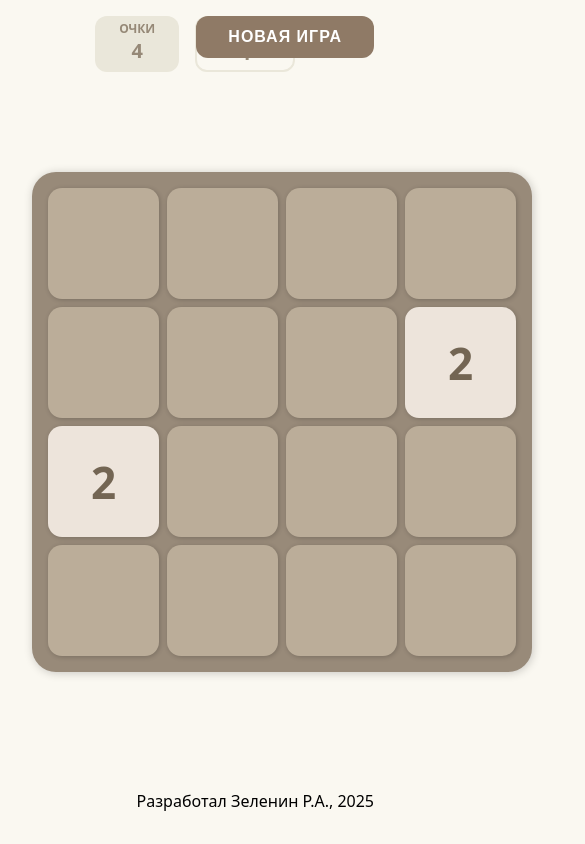
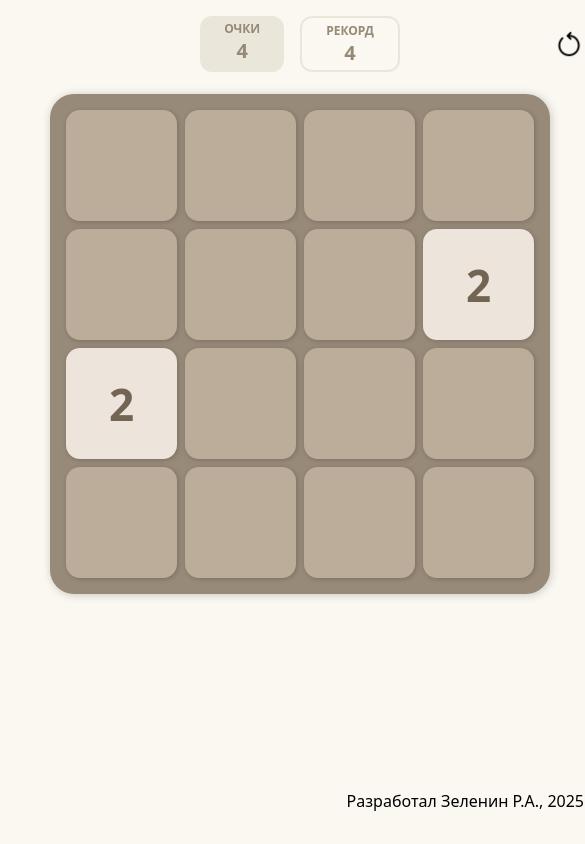
Before and after one commit to RomanZelenin/2048-game, a Vue app: page / in a window 390 px wide. Shown: the whole page, 585 px wide, since content can reach past the window. Built offline with nearby package versions, Linux system fonts and the light colour scheme.

Commit message:
Add touch for mobile gaming

```diff
--- a/src/App.vue
+++ b/src/App.vue
@@ -1,6 +1,7 @@
 <script setup lang="ts">
 import { computed, ref } from "vue";
 import GameField from "./components/GameField.vue";
+import restartIcon from "./assets/restart.png";
 
 const gameField = ref<number[][]>([
   [0, 0, 0, 0],
@@ -39,7 +40,7 @@ const score = computed(() => {
   return gameField.value.flat().reduce((acc, val) => acc + val, 0);
 });
 
-const best = computed((oldVal?:number) => {
+const best = computed((oldVal?: number) => {
   const currentScore = score.value;
   if (oldVal === undefined) {
     return currentScore;
@@ -50,7 +51,7 @@ const best = computed((oldVal?:number) => {
   return oldVal;
 });
 
-startNewGame()
+startNewGame();
 </script>
 
 <template>
@@ -64,6 +65,7 @@ startNewGame()
       Рекорд
       <span>{{ best }}</span>
     </div>
+     <a id="restart" href="#" @click="startNewGame"><img :src="restartIcon" /></a>
   </div>
   <GameField v-model="gameField" />
   <div id="footer">
@@ -84,15 +86,15 @@ startNewGame()
 }
 #score,
 #best {
-   --light-background-color: #eae7da;
+  --light-background-color: #eae7da;
   --dark-backgorund-color: #c6b39c;
   background-color: light-dark(
     var(--light-background-color),
     var(--dark-backgorund-color)
   );
 
-  --light-color:#968977;
-  --dark-color:#747473;
+  --light-color: #968977;
+  --dark-color: #747473;
 
   flex-direction: column;
   font-size: 12px;
@@ -101,21 +103,17 @@ startNewGame()
   padding: 4px 24px;
   text-transform: uppercase;
   border-radius: 12px;
-  color: light-dark(
-    var(--light-color),
-    var(--dark-color)
-  );
+  color: light-dark(var(--light-color), var(--dark-color));
 }
 
 #score span,
 #best span {
   font-size: 20px;
-
 }
 
 #best {
-  background-color: light-dark(transparent,#c6b39c);
-  border: 2px solid light-dark(#eae7da,transparent)
+  background-color: light-dark(transparent, #c6b39c);
+  border: 2px solid light-dark(#eae7da, transparent);
 }
 #new-game {
   --light-background-color: #8f7a66;
@@ -135,9 +133,28 @@ startNewGame()
   transition: all 0.2s;
   text-transform: uppercase;
   letter-spacing: 1px;
-  position:absolute;
-  right:16px;
-  top:16px;
+
+  @media screen and (width >= 768px) {
+    position: absolute;
+    right: 16px;
+    top: 16px;
+  }
+
+  @media screen and (width < 768px) {
+    display: none;
+  }
+}
+
+#restart {
+  position: absolute;
+  right: 16px;
+  display: none;
+  width: 30px;
+  height: 30px;
+  @media screen and (width < 768px) {
+    display: inline-flex;
+    align-self: center;
+  }
 }
 
 #new-game:hover {
@@ -148,9 +165,9 @@ startNewGame()
 #new-game:active {
   transform: scale(0.95);
 }
-#footer{
-  position:absolute;
-  right:16px;
-  bottom:16px;
+#footer {
+  position: absolute;
+  right: 16px;
+  bottom: 16px;
 }
 </style>
--- a/src/components/GameField.vue
+++ b/src/components/GameField.vue
@@ -38,16 +38,16 @@ function getRandomIntInclusive(min: number, max: number) {
 }
 
 function checkGameCompletion() {
-
-  if (gameField.value.some(row => row.some(cell => cell === 2048))) {
+  if (gameField.value.some((row) => row.some((cell) => cell === 2048))) {
     dialogMessage.value = "Поздравляем! Вы набрали 2048! 🎉";
     dialogVisible.value = true;
     return;
   }
 
-  const hasEmptyCell = gameField.value.some(row => row.some(cell => cell === 0));
+  const hasEmptyCell = gameField.value.some((row) =>
+    row.some((cell) => cell === 0)
+  );
   if (!hasEmptyCell) {
-
     for (let i = 0; i < gameField.value.length; i++) {
       for (let j = 0; j < gameField.value.length - 1; j++) {
         if (gameField.value[i][j] === gameField.value[i][j + 1]) {
@@ -185,6 +185,62 @@ document.onkeydown = function (it) {
     checkGameCompletion();
   }
 };
+
+let startX = 0;
+let startY = 0;
+
+document.addEventListener("touchstart", (e) => {
+  const touch = e.touches[0];
+  startX = touch.clientX;
+  startY = touch.clientY;
+});
+
+document.addEventListener("touchend", (e) => {
+  const touch = e.changedTouches[0];
+  const deltaX = touch.clientX - startX;
+  const deltaY = touch.clientY - startY;
+  let event:KeyboardEvent
+  if (Math.abs(deltaX) > Math.abs(deltaY)) {
+    if (deltaX > 0) {
+      event = new KeyboardEvent("keydown", {
+        key: "ArrowRight",
+        code: "ArrowRight",
+        keyCode: 39,
+        bubbles: true,
+        cancelable: true,
+      });
+
+      document.dispatchEvent(event);
+    } else {
+      event = new KeyboardEvent("keydown", {
+        key: "ArrowLeft",
+        code: "ArrowLeft",
+        keyCode: 37,
+        bubbles: true,
+        cancelable: true,
+      });
+    }
+  } else {
+    if (deltaY > 0) {
+      event = new KeyboardEvent("keydown", {
+        key: "ArrowDown",
+        code: "ArrowDown",
+        keyCode: 40,
+        bubbles: true,
+        cancelable: true,
+      });
+    } else {
+      event = new KeyboardEvent("keydown", {
+        key: "ArrowUp",
+        code: "ArrowUp",
+        keyCode: 38,
+        bubbles: true,
+        cancelable: true,
+      });
+    }
+  }
+  document.dispatchEvent(event);
+});
 </script>
 
 <template>
@@ -220,6 +276,9 @@ document.onkeydown = function (it) {
   padding: 16px;
   gap: 8px;
   box-shadow: 1px 1px 10px rgba(0, 0, 0, 0.2);
+  margin-top: 94px;
+  margin-left: auto;
+  margin-right: auto;
 }
 .row {
   flex: 1;
@@ -318,7 +377,7 @@ document.onkeydown = function (it) {
 
 dialog {
   position: absolute;
-  top:40%;
+  top: 40%;
 
   padding: 2rem;
   border-radius: 12px;
--- a/src/style.css
+++ b/src/style.css
@@ -6,25 +6,25 @@
   text-rendering: optimizeLegibility;
   -webkit-font-smoothing: antialiased;
   -moz-osx-font-smoothing: grayscale;
-  background-color: light-dark(var(--light-background-color),
-        var(--dark-backgorund-color));
+  background-color: light-dark(
+    var(--light-background-color),
+    var(--dark-backgorund-color)
+  );
   color-scheme: light dark;
 }
 
 body {
-  position: absolute;
+  position: relative;
   margin: 0;
   display: flex;
-  place-items: center;
-  top:0;
-  bottom: 0;
-  left: 0;
-  right: 0;
+  height: 100vh;
+  width: 100%;
+  min-width: 600px;
 }
 
 #app {
   max-width: 1280px;
+  min-width: 600px;
   margin: 0 auto;
-  padding: 2rem;
   text-align: center;
 }
```
Also changed, not shown: src/assets/restart.png (added).
